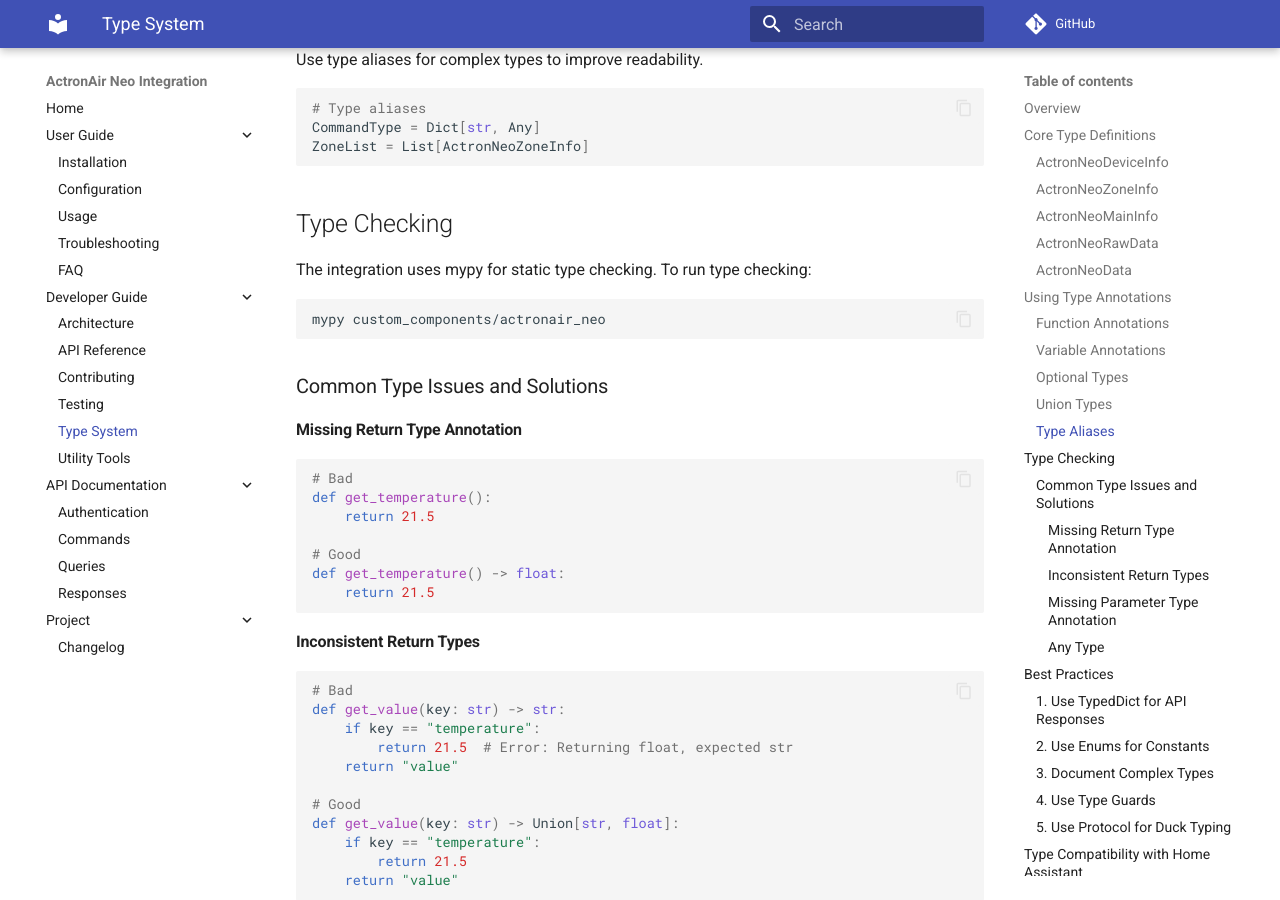
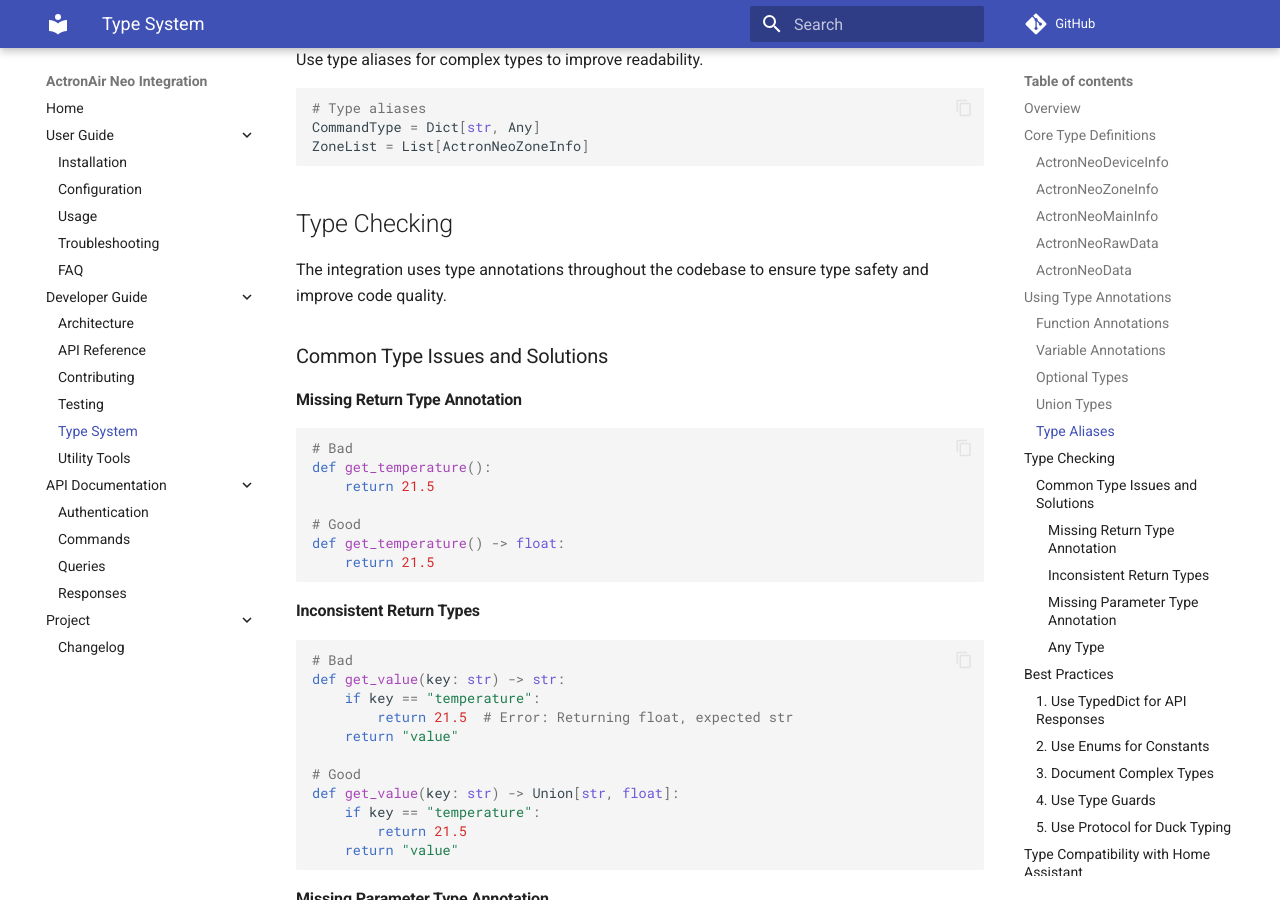
Before and after one commit to ruaan-deysel/ha-actronair-neo, an MkDocs documentation site: the page built from docs/developer/type_system.md, in a window 1280 px wide and 900 px high, scrolled down 3564 px. Built offline with MkDocs 1.6.1 and Material for MkDocs 9.7.7, drawn with Linux system fonts in a browser that asks for light colours; comment, search, counter and statistics services are not loaded; the version menu is left out.

Commit message:
fix: Remove remaining linting tool references
- Remove pylint comment from config_flow.py
- Update docs/developer/type_system.md to remove mypy-specific instructions
- Complete cleanup of all linting tool references

````diff
--- a/docs/developer/type_system.md
+++ b/docs/developer/type_system.md
@@ -177,11 +177,7 @@
 
 ## Type Checking
 
-The integration uses mypy for static type checking. To run type checking:
-
-```bash
-mypy custom_components/actronair_neo
-```
+The integration uses type annotations throughout the codebase to ensure type safety and improve code quality.
 
 ### Common Type Issues and Solutions
 
````
Also changed, not shown: 1 other file.
